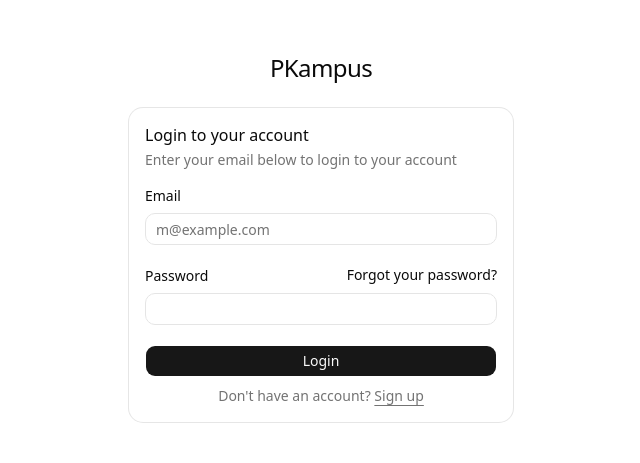
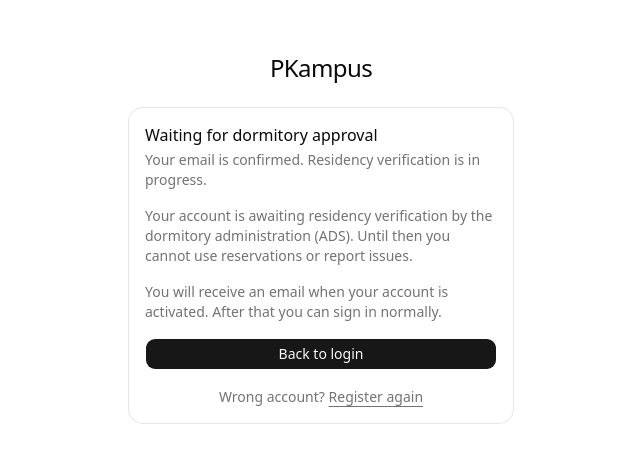
Before and after one commit to Buczy8/PKampus, a React (Vite) app in the folder frontend/: page /pending-approval in a window 1280 px wide. Before the commit this address led to /login. Shown: the part 163-626 px from the top of the page, without its empty margins (319-959 px from the left). Built offline with nearby package versions, Linux system fonts and the light colour scheme.

Commit message:
feat: add Pending Approval page and update login flow for pending accounts

```diff
--- a/frontend/src/App.tsx
+++ b/frontend/src/App.tsx
@@ -3,6 +3,7 @@ import { ProtectedRoute } from '@/components/auth/ProtectedRoute'
 import { AdminPage } from '@/pages/AdminPage'
 import { DashboardPage } from '@/pages/DashboardPage'
 import { LoginPage } from '@/pages/LoginPage'
+import { PendingApprovalPage } from '@/pages/PendingApprovalPage'
 import { RegisterPage } from '@/pages/RegisterPage'
 import { VerifyEmailPage } from '@/pages/VerifyEmailPage'
 
@@ -14,6 +15,7 @@ export function App() {
         <Route path="/login" element={<LoginPage />} />
         <Route path="/register" element={<RegisterPage />} />
         <Route path="/verify-email" element={<VerifyEmailPage />} />
+        <Route path="/pending-approval" element={<PendingApprovalPage />} />
 
         <Route element={<ProtectedRoute />}>
           <Route path="/dashboard" element={<DashboardPage />} />
--- a/frontend/src/components/login-form.tsx
+++ b/frontend/src/components/login-form.tsx
@@ -62,7 +62,12 @@ export function LoginForm({
       setAuthTokens(auth.token, auth.refreshToken)
       navigate(isAdminRole(auth.user.role) ? '/admin' : '/dashboard')
     } catch (error) {
-      setErrors({ form: getApiErrorMessage(error, 'Login failed') })
+      const message = getApiErrorMessage(error, 'Login failed')
+      if (/awaiting residency approval|PENDING_APPROVAL/i.test(message)) {
+        navigate('/pending-approval')
+        return
+      }
+      setErrors({ form: message })
     } finally {
       setIsSubmitting(false)
     }
--- /dev/null
+++ b/frontend/src/pages/PendingApprovalPage.tsx
@@ -0,0 +1,52 @@
+import { Link } from 'react-router-dom'
+
+import { Button } from '@/components/ui/button'
+import {
+  Card,
+  CardContent,
+  CardDescription,
+  CardHeader,
+  CardTitle,
+} from '@/components/ui/card'
+import { FieldDescription } from '@/components/ui/field'
+
+/**
+ * Onboarding lock (BR-06 / FR-AUTH-02): shown while residency awaits ADS approval.
+ * No JWT required — PENDING_APPROVAL accounts cannot log in until activated.
+ */
+export function PendingApprovalPage() {
+  return (
+    <main className="flex min-h-svh w-full items-center justify-center p-6 md:p-10">
+      <div className="flex w-full max-w-sm flex-col gap-6">
+        <p className="text-center text-2xl font-medium tracking-tight">
+          <span className="uppercase">Pk</span>ampus
+        </p>
+        <Card>
+          <CardHeader>
+            <CardTitle>Waiting for dormitory approval</CardTitle>
+            <CardDescription>
+              Your email is confirmed. Residency verification is in progress.
+            </CardDescription>
+          </CardHeader>
+          <CardContent className="flex flex-col gap-4">
+            <p className="text-sm text-muted-foreground">
+              Your account is awaiting residency verification by the dormitory
+              administration (ADS). Until then you cannot use reservations or
+              report issues.
+            </p>
+            <p className="text-sm text-muted-foreground">
+              You will receive an email when your account is activated. After
+              that you can sign in normally.
+            </p>
+            <Button asChild>
+              <Link to="/login">Back to login</Link>
+            </Button>
+            <FieldDescription className="text-center">
+              Wrong account? <Link to="/register">Register again</Link>
+            </FieldDescription>
+          </CardContent>
+        </Card>
+      </div>
+    </main>
+  )
+}
--- a/frontend/src/pages/VerifyEmailPage.tsx
+++ b/frontend/src/pages/VerifyEmailPage.tsx
@@ -1,5 +1,5 @@
 import { useEffect, useState } from 'react'
-import { Link, useSearchParams } from 'react-router-dom'
+import { Link, useNavigate, useSearchParams } from 'react-router-dom'
 
 import { verifyEmail } from '@/api/auth'
 import { getApiErrorMessage } from '@/api/errors'
@@ -19,6 +19,7 @@ type VerifyState =
   | { status: 'error'; message: string }
 
 export function VerifyEmailPage() {
+  const navigate = useNavigate()
   const [searchParams] = useSearchParams()
   const token = searchParams.get('token')
   const [state, setState] = useState<VerifyState>({ status: 'loading' })
@@ -78,16 +79,21 @@ export function VerifyEmailPage() {
               <p className="text-sm text-muted-foreground">{state.message}</p>
             )}
 
-            {state.status !== 'loading' ? (
-              <Button asChild>
-                <Link to="/login">Go to login</Link>
+            {state.status === 'success' ? (
+              <Button type="button" onClick={() => navigate('/pending-approval')}>
+                Continue
               </Button>
             ) : null}
 
             {state.status === 'error' ? (
-              <FieldDescription className="text-center">
-                Need a new account? <Link to="/register">Sign up</Link>
-              </FieldDescription>
+              <>
+                <Button asChild>
+                  <Link to="/login">Go to login</Link>
+                </Button>
+                <FieldDescription className="text-center">
+                  Need a new account? <Link to="/register">Sign up</Link>
+                </FieldDescription>
+              </>
             ) : null}
           </CardContent>
         </Card>
```
